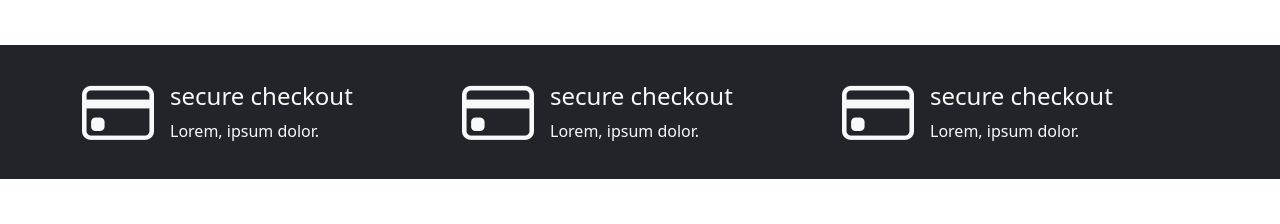
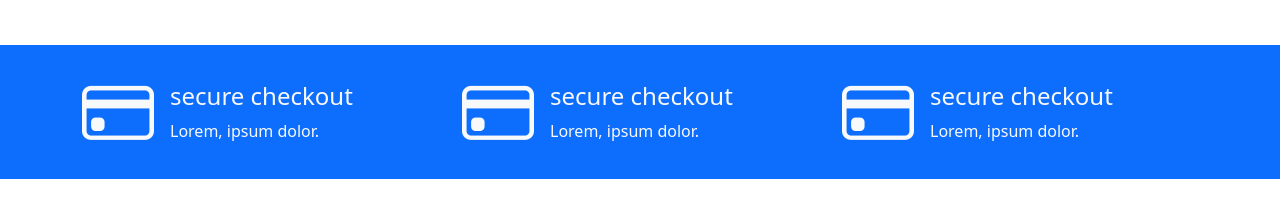
Before and after one commit to notDemonYT/ecommerce-site, a plain HTML site: page index.html in a window 1280 px wide. Shown: the part 407-631 px from the top of the page. Drawn offline with nearby package versions, Linux system fonts and the light colour scheme.

Commit message:
color change

```diff
--- a/index.html
+++ b/index.html
@@ -343,7 +343,7 @@
     <!-- cart-end -->
 
     <!-- feature start -->
-    <div class="bg-dark mt-5 p-4">
+    <div class="bg-primary mt-5 p-4">
       <div class="container">
         <div class="row">
           <div class="col-sm-4">
```
